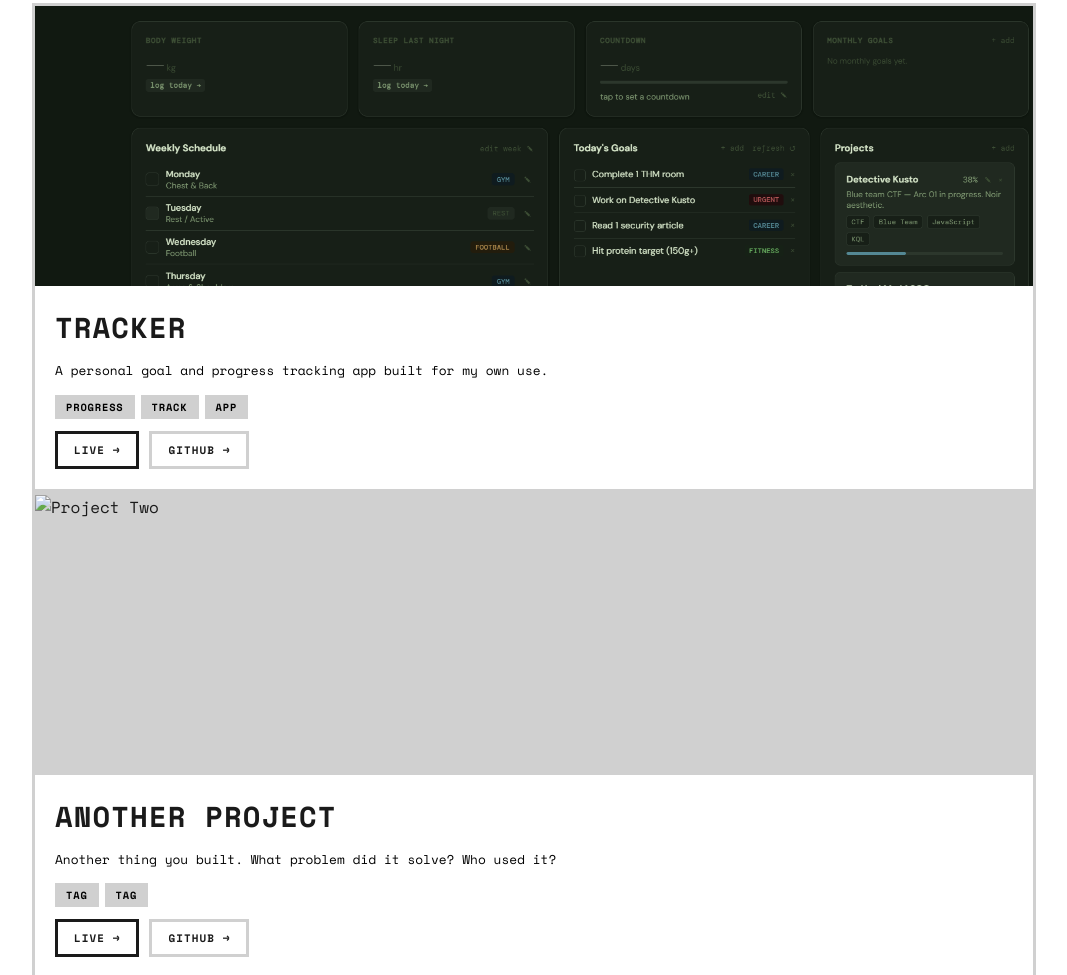
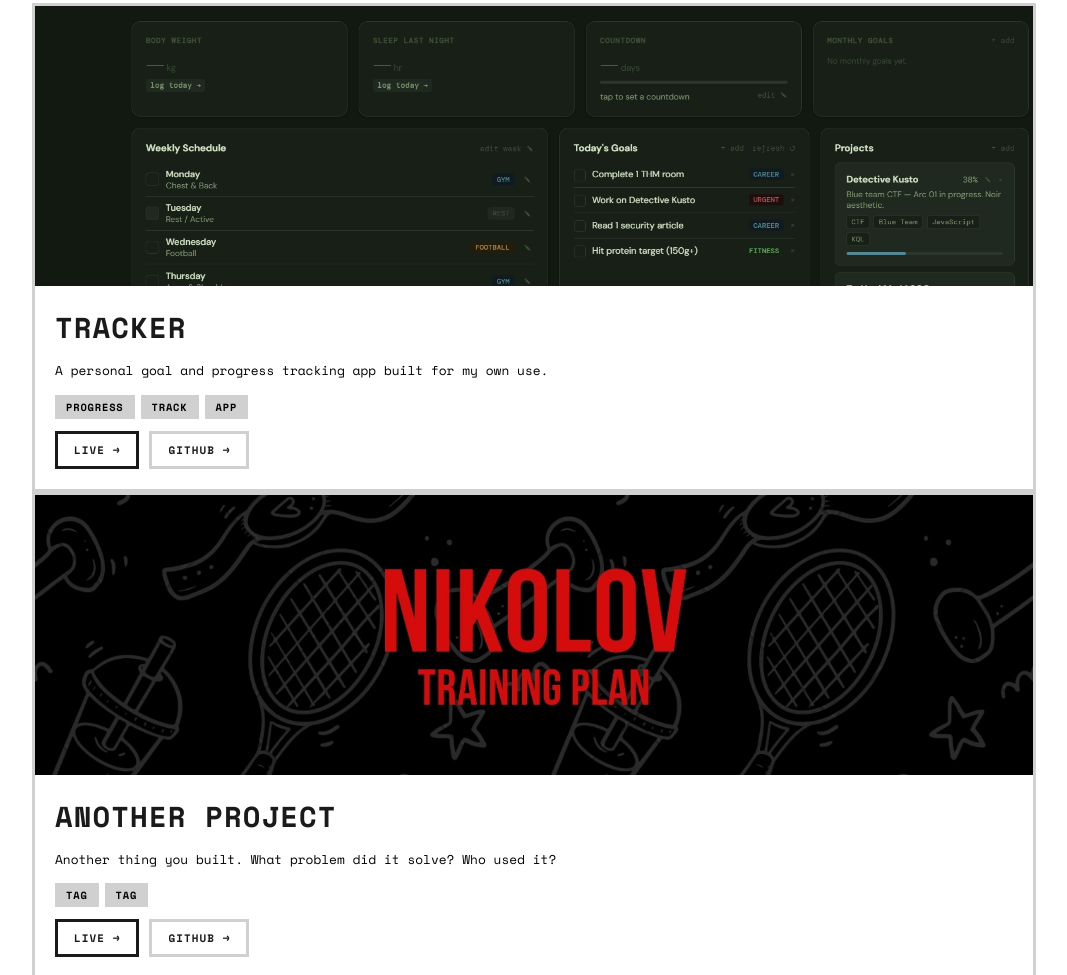
Before and after one commit to MartinNikolov02/Martin-Portfolio, a plain HTML site: page pages/portfolio.html in a window 1280 px wide. Shown: the part 350-1325 px from the top of the page, without its empty margins (106-1173 px from the left). Drawn offline with nearby package versions, Linux system fonts and the light colour scheme.

Commit message:
project 2 cover

```diff
--- a/pages/portfolio.html
+++ b/pages/portfolio.html
@@ -51,7 +51,7 @@
 
         <div class="card card--mint">
           <div class="card__img-wrap">
-            <img src="../assets/img/project2.jpg" alt="Project Two" />
+            <img src="../assets/img/nikolov_training_plan.jpg" alt="Nikolov Plan" />
           </div>
           <div class="card__body">
             <h3 class="card__title">Another Project</h3>
```
Also changed, not shown: assets/img/nikolov_training_plan.jpg (added).
